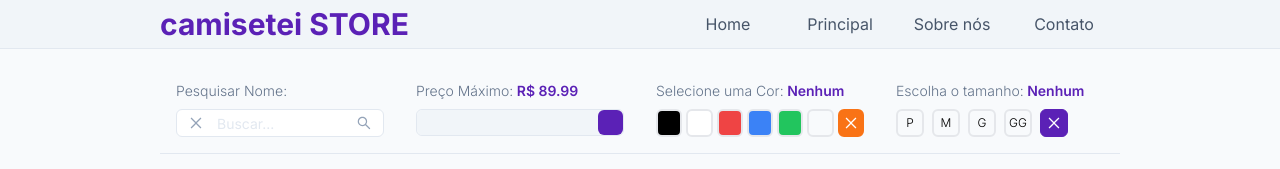
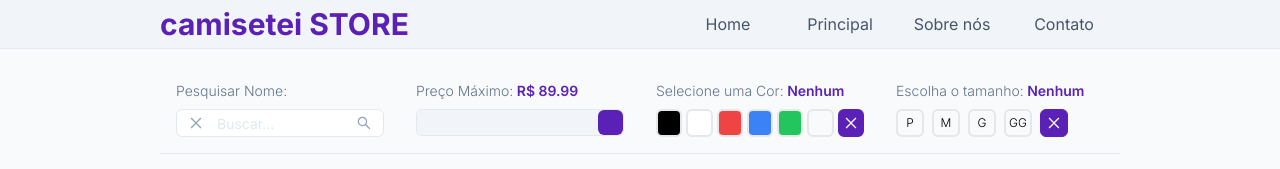
Before and after one commit to edgardamasceno-dev/20240402-assignment, a Next.js app: page / in a window 1280 px wide. Shown: the top 169 px of the page. Built offline with nearby package versions, Linux system fonts and the light colour scheme; grey boxes are pictures that could not be loaded.

Commit message:
fix[color]: use violet color

```diff
--- a/src/components/ColorsSelector/index.jsx
+++ b/src/components/ColorsSelector/index.jsx
@@ -46,10 +46,10 @@ export const ColorSelector = ({ colors, label, color = 'Nenhum', onColorChange }
             key={color}
             onClick={() => handleSelectColor(color)}
             className={clsx(
-              'focus:outline-none focus:ring-2 focus:ring-orange-500 hover:border-orange-500 h-7 w-7 border-[2px] rounded-md flex justify-center items-center',
+              'focus:outline-none focus:ring-2 focus:ring-violet-800 hover:border-violet-800 h-7 w-7 border-[2px] rounded-md flex justify-center items-center',
               colorMap[color.toLowerCase()],
               {
-                'border-2 border-orange-500': selectedColor === color.toLowerCase(),
+                'border-2 border-violet-800': selectedColor === color.toLowerCase(),
                 'border slate-200': selectedColor !== color.toLowerCase(),
               }
             )}
@@ -60,16 +60,16 @@ export const ColorSelector = ({ colors, label, color = 'Nenhum', onColorChange }
         <button
           onClick={() => handleSelectColor('Nenhum')}
           className={clsx(
-            'h-7 w-7 rounded-md border-[2px] hover:border-orange-500 focus:outline-none focus:ring-2 focus:ring-orange-500 flex justify-center items-center',
+            'h-7 w-7 rounded-md border-[2px] hover:border-violet-800 focus:outline-none focus:ring-2 focus:ring-violet-800 flex justify-center items-center',
             {
-              'border-orange-500 bg-orange-500': selectedColor === 'nenhum',
+              'border-violet-800 bg-violet-800': selectedColor === 'nenhum',
               'border slate-200': selectedColor !== 'nenhum',
             }
           )}
           aria-label="Remover seleção de cor"
         >
           <AiOutlineClose className={clsx(
-            'text-slate-200 hover:text-orange-500',
+            'text-slate-200 hover:text-violet-800',
             {
               'text-white': selectedColor === 'nenhum',
             }
```
